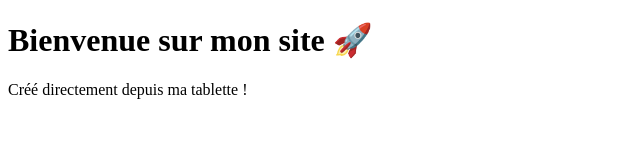
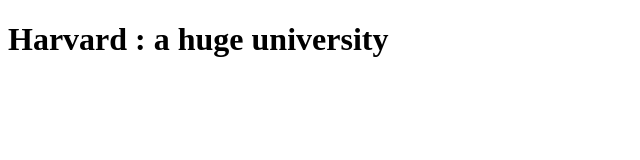
Before and after one commit to mlabrousse/press-review, a plain HTML site: page index.html in a window 1280 px wide. Shown: the whole page, without its empty margins (0-640 px from the left). Drawn offline with Linux system fonts and the light colour scheme.

Commit message:
Update index.html

```diff
--- a/index.html
+++ b/index.html
@@ -5,7 +5,7 @@
   <title>Harvard's press review</title>
 </head>
 <body>
-  <h1>Bienvenue sur mon site 🚀</h1>
-  <p>Créé directement depuis ma tablette !</p>
+  <h1><b>Harvard : a huge university</b></h1>
+  <p></p>
 </body>
 </html>
```
